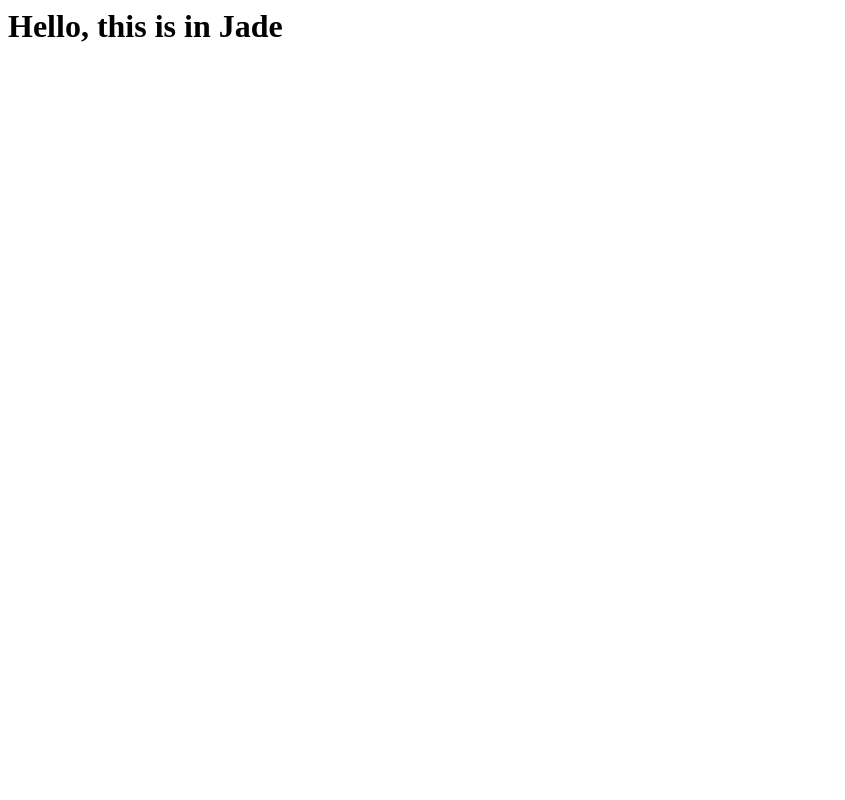
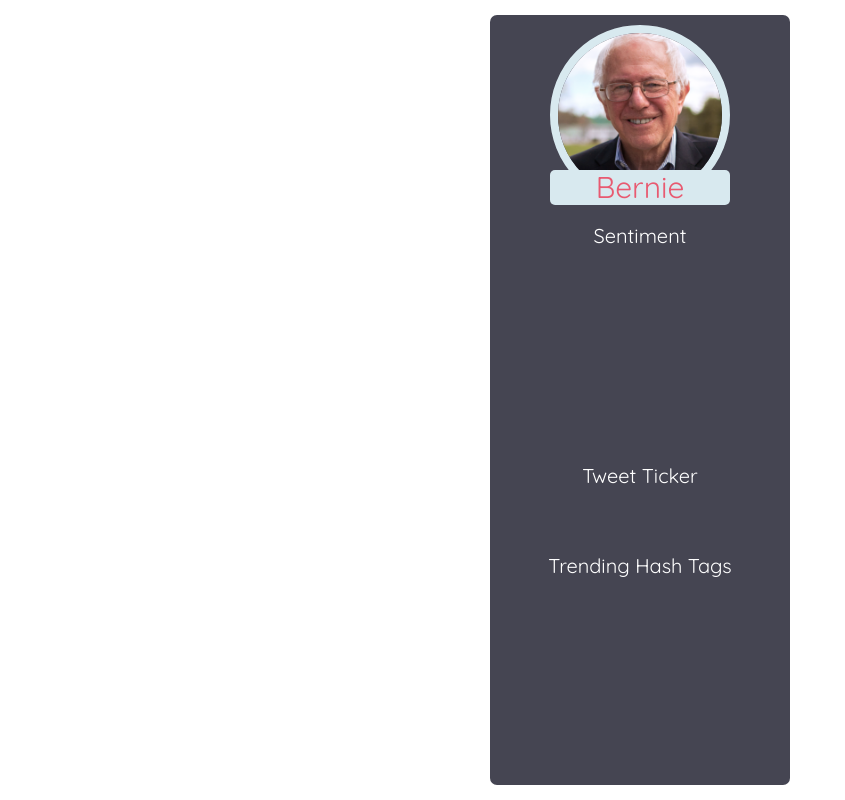
Before and after one commit to abeaclark/candidate_tweet_analysis, a Node server app: page / in a window 1280 px wide. Shown: the whole page, without its empty margins (0-845 px from the left). Run offline with Node 20, Linux system fonts and the light colour scheme.

```diff
--- a/package.json
+++ b/package.json
@@ -25,6 +25,7 @@
     "gulp-autoprefixer": "^3.1.0",
     "gulp-browserify": "^0.5.1",
     "gulp-concat": "^2.6.0",
+    "gulp-watch": "^4.3.5",
     "jade": "~1.11.0",
     "livereactload": "^2.2.0",
     "lodash": "^4.6.1",
@@ -33,11 +34,13 @@
     "react": "^0.14.7",
     "react-dom": "^0.14.7",
     "react-proxy": "^1.1.2",
+    "react-simple-pie-chart": "^0.3.1",
     "reactify": "^1.1.1",
     "sentiment": "^1.0.6",
     "serve-favicon": "~2.3.0",
     "socket.io": "^1.4.5",
     "twit": "^2.2.2",
+    "vinyl-source-stream": "^1.1.0",
     "watchify": "^3.7.0"
   }
 }
--- a/public/stylesheets/custom.css
+++ b/public/stylesheets/custom.css
@@ -1,12 +1,121 @@
-body {
-  padding: 50px;
-  font: 14px "Lucida Grande", Helvetica, Arial, sans-serif;
+/*
+#e85a71 Red
+#d8e9ef Light Blue / Grey
+#4ea1d3 Blue
+#454552 dark grey
+*/
+
+
+* {
+  box-sizing: border-box;
+  padding: 0px;
+  margin: 0px;
+  font-family: 'Quicksand', sans-serif;
 }
 
-a {
-  color: #00B7FF;
+body {
+  background-color: white;
 }
 
-.flex {
+.test {
+  border: 2px solid red;
+}
+
+.profile {
+  width: 300px;
+  /*border: #454552 solid 5px;*/
+}
+
+.photo-container {
+  height: 200px;
+  background-color: #454552;
+  border-top-right-radius: 7px;
+  border-top-left-radius: 7px;
+}
+
+.name-join-photo {
+  position: relative;
+}
+
+.sentiment-title {
+  height: 40px;
+  background-color: #454552;
+  color: white;
+  font-size: 20px;
+}
+
+.sentiment-container {
+  height: 200px;
+  background-color: #454552;
+}
+
+.tweet-count-title {
+  height: 40px;
+  background-color: #454552;
+  color: white;
+  font-size: 20px;
+}
+
+.tweet-count-container {
+  height: 50px;
+  background-color: #454552;
+}
+
+.top-tags-title {
+  height: 40px;
+  background-color: #454552;
+  color: white;
+  font-size: 20px;
+}
+
+.name {
+  position: absolute;
+  bottom: 0;
+  left: 0;
+  right: 0;
+  width: 100%;
+  text-align: center;
+  background-color: #d8e9ef;
+  color: #e85a71;
+  font-size: 30px;
+  height: 35px;
+  line-height: 35px;
+  border-radius: 5px;
+}
+
+.top-tags-container {
+  height: 200px;
+  background-color: #454552;
+  border-bottom-right-radius: 7px;
+  border-bottom-left-radius: 7px;
+}
+
+.headshot {
+  width: 180px;
+  border-radius: 100%;
+  border: 8px #d8e9ef solid;
 
 }
+
+
+.container {
+  width: 100%;
+  max-width: 600px;
+  /*border: black solid 2px;*/
+}
+
+
+.flex {
+  display: -webkit-box;
+  display: -webkit-flex;
+  display: -ms-flexbox;
+  display: flex;
+  -webkit-box-align: center;
+  -webkit-align-items: center;
+      -ms-flex-align: center;
+          align-items: center;
+  -webkit-box-pack: center;
+  -webkit-justify-content: center;
+      -ms-flex-pack: center;
+          justify-content: center;
+}
--- a/views/index.jade
+++ b/views/index.jade
@@ -1,15 +1,30 @@
 html
   head
     title Twitter Sentiment
+    link(href='https://fonts.googleapis.com/css?family=Quicksand:400,700,300', rel='stylesheet', type='text/css')
+    link(href='/stylesheets/odometer.css', rel="stylesheet")
+    link(href='/stylesheets/custom.css', rel="stylesheet")
+  body.flex
+    .container.flex
+        .profile
+            .photo-container.flex
+                .name-join-photo
+                    img.headshot(src="/images/bernie.png")
+                    div.name Bernie
+            .sentiment-title.flex
+                span Sentiment
+            .sentiment-container.flex
+                #react-mount
+            .tweet-count-title.flex
+                span Tweet Ticker
+            .tweet-count-container.flex
+            .top-tags-title.flex
+                span Trending Hash Tags
+            .top-tags-container.flex
 
-    link(href='/stylesheets/odometer.css', rel="stylesheet")
-    link(href='/stylesheets/style.css', rel="stylesheet")
-  body
-    h1 Hello, this is in Jade
-    #react-mount
 
 
     script(src="javascripts/odometer.js")
     script(src="javascripts/react.js")
     script(src="javascripts/react-dom.js")
-    script(src="javascripts/main.js")
+    script(src="javascripts/build/app.js")
```
Also changed, not shown: Gulpfile.js (+13 -20 lines), components/main.js (deleted, +0 -7 lines), components/main.jsx (added, +21 -0 lines), components/pieChart.jsx (added, +13 -0 lines), custom.css (+106 -6 lines), components/ReactApp.jsx (renamed from components/ReactApp.js), public/images/bernie.png (added), 2 other files.
